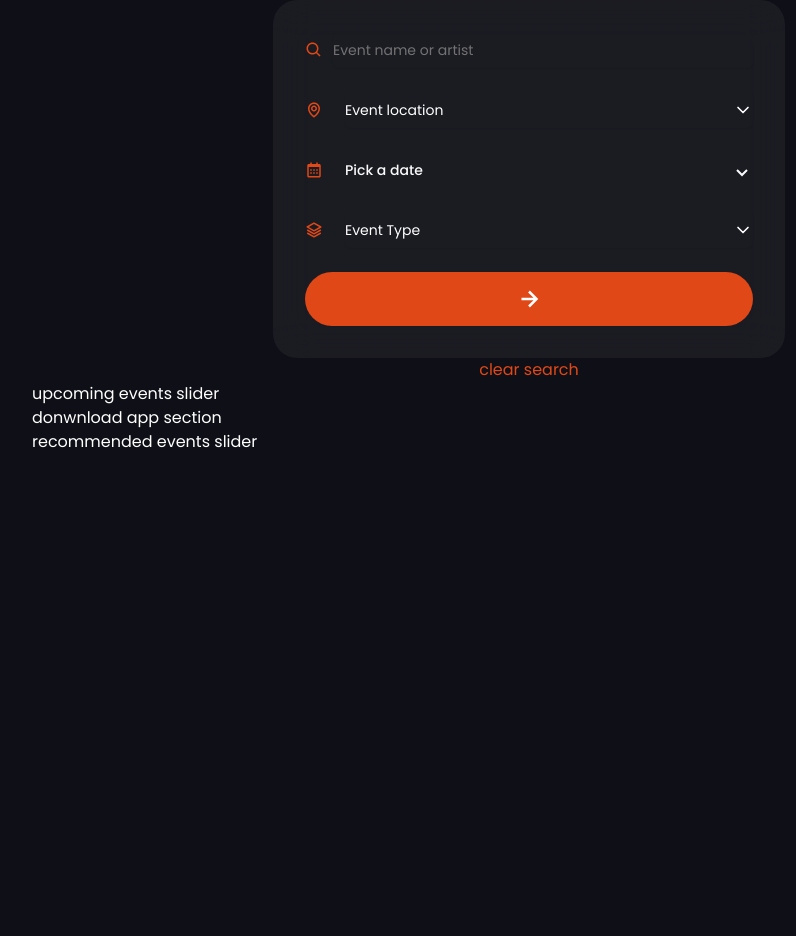
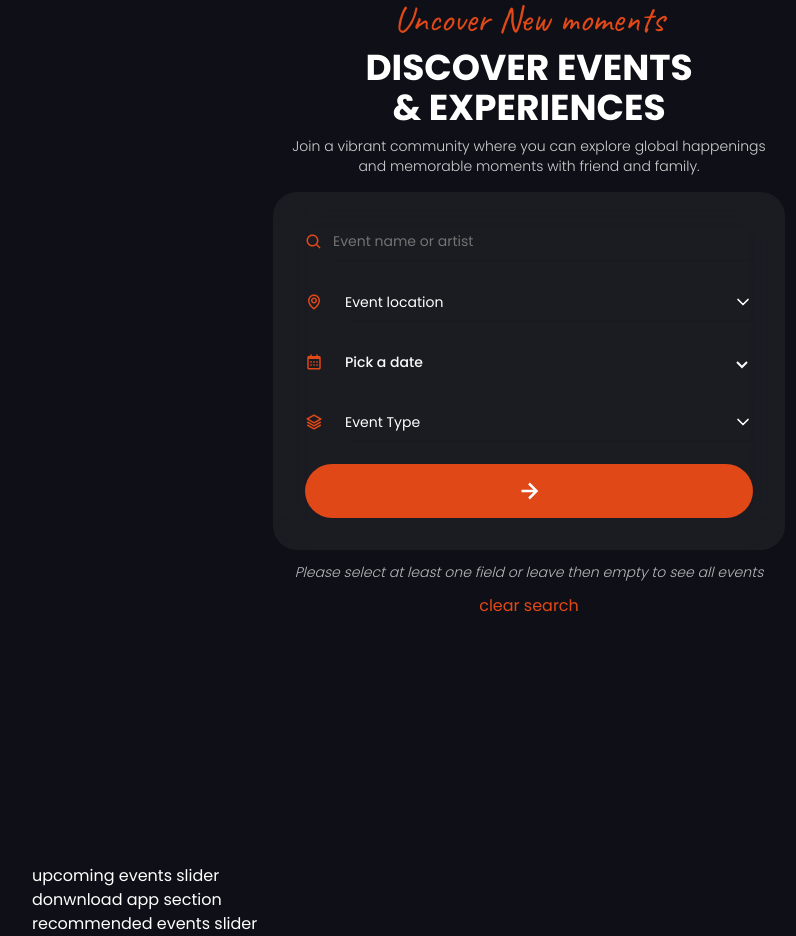
Before and after one commit to Jisap/next15-events, a Next.js app: page / in a window 1280 px wide. Shown: the whole page, without its empty margins (111-907 px from the left). Before the commit the page ends 800 px from the top, so only its background shows below. Built offline with nearby package versions, Linux system fonts and the light colour scheme; data requests are answered from the project's data file.

Commit message:
Add Hero component and integrate Searchbar; update layout and styling in globals.css

```diff
--- a/app/globals.css
+++ b/app/globals.css
@@ -6,6 +6,10 @@
 body {
   @apply bg-primary text-white font-primary;
 }
+
+/* p {
+  @apply font-primary text-white text-base
+} */
 
 .h1,
 .h2,
@@ -17,7 +21,7 @@ body {
 }
 
 .h1 {
-  @apply text-4xl xl:text-[70px] font-bold xl:leading-[78px] uppercase;
+  @apply text-4xl xl:text-[70px] font-bold xl:leading-[78px] uppercase text-white;
 }
 
 .h2 {
--- a/app/page.jsx
+++ b/app/page.jsx
@@ -1,25 +1,21 @@
 "use client"
 
 import EventList from "@/components/Events/EventList"
+import Hero from "@/components/Hero"
 import Searchbar from "@/components/Searchbar/searchbar"
 import { EventContext } from "@/context/EventContext"
 import { useContext } from "react"
 
 
 const Home = () => {
+const { showEventList } = useContext(EventContext);
 
-  const { showEventList, handleClearSearch } = useContext(EventContext);
 
   return (
     <div>
+      <Hero />
       <div className="flex flex-col justify-center items-center">
-        <Searchbar />
-        <button
-          className="text-accent"
-          onClick={() => handleClearSearch()}
-        >
-          clear search
-        </button>
+
       </div>
       {showEventList ? (
         <div className="container mx-auto">
--- /dev/null
+++ b/components/Hero.jsx
@@ -0,0 +1,44 @@
+import React, { useContext } from 'react'
+import Searchbar from './Searchbar/Searchbar'
+import { EventContext } from '@/context/EventContext';
+
+const Hero = () => {
+
+  const { handleClearSearch } = useContext(EventContext);
+
+  return (
+    <section className='h-screen xl:h-[800px] mb-16 relative'>
+      <div className='container mx-auto'>
+        <div className='w-full max-w-[684px] text-center mx-auto flex flex-col gap-2'>
+          <div className='pretitle'>
+            Uncover New moments
+          </div>
+          <h1 className='h1'>
+            Discover Events <br /> & Experiences
+          </h1>
+          <p className='text-sm xl:text-lg font-light text-white/80 mb-4 xl:mb-12 max-w-[480px] xl:max-w-none mx-auto'>
+            Join a vibrant community where you can explore global happenings and memorable moments with friend and family.
+          </p>
+        </div>
+
+        <div className=''>
+          <Searchbar />
+          <div className='w-full mt-3 relative flex flex-col justify-center'>
+            <p className='text-sm italic font-light text-white/70 text-center mb-3 xl:mb-0'>
+              Please select at least one field or leave then empty to see all events
+            </p>
+            <button
+              className="text-accent"
+              onClick={() => handleClearSearch()}
+            >
+              clear search
+            </button>
+          </div>
+        </div>
+
+      </div>
+    </section>
+  )
+}
+
+export default Hero
```
